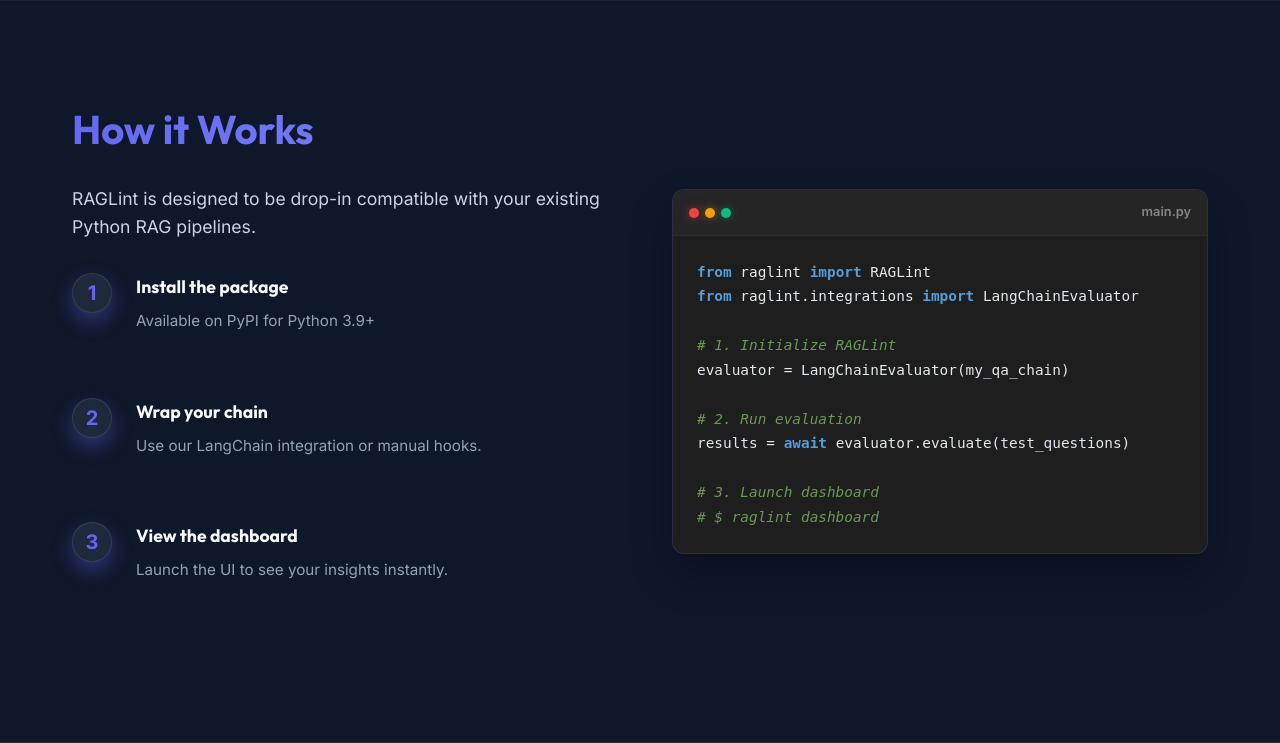
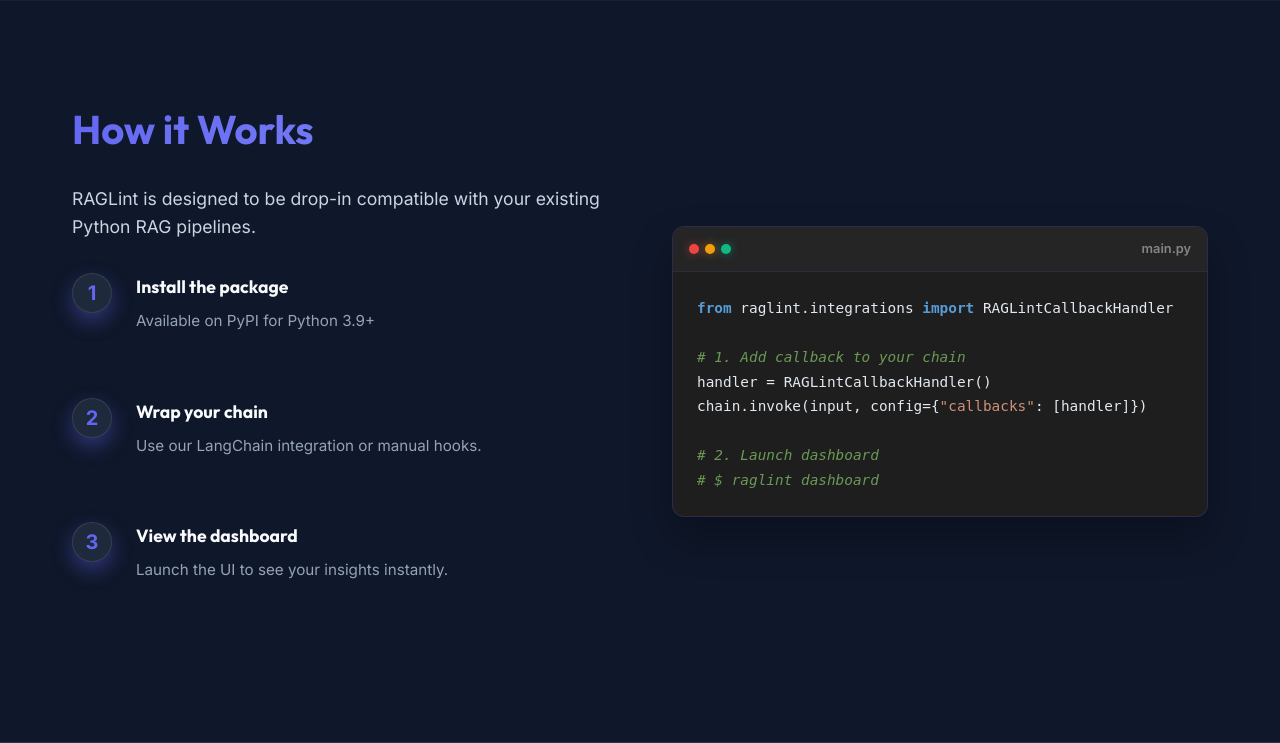
Before and after one commit to RAGlint-Dev/raglint, a FastAPI app: page / in a window 1280 px wide. Shown: the part 2811-3554 px from the top of the page. Run offline with FastAPI, Linux system fonts and the light colour scheme; parts of the project's set-up code (start-up, migrations or seed data) failed here and were passed over.

Commit message:
Update code snippets to reflect correct RAGLintCallbackHandler API

```diff
--- a/raglint/dashboard/templates/docs.html
+++ b/raglint/dashboard/templates/docs.html
@@ -441,8 +441,9 @@ results = analyzer.analyze([{
 
                 <h3>LangChain</h3>
                 <div class="code-window">
-                    <pre><code class="language-python"><span class="keyword">from</span> raglint.integrations <span class="keyword">import</span> LangChainEvaluator
-evaluator = LangChainEvaluator(chain)</code></pre>
+                    <pre><code class="language-python"><span class="keyword">from</span> raglint.integrations <span class="keyword">import</span> RAGLintCallbackHandler
+handler = RAGLintCallbackHandler()
+chain.invoke(input, config={<span class="string">"callbacks"</span>: [handler]})</code></pre>
                 </div>
 
                 <h3>LlamaIndex</h3>
--- a/raglint/dashboard/templates/landing.html
+++ b/raglint/dashboard/templates/landing.html
@@ -281,16 +281,13 @@
                             <div class="dots"><span></span><span></span><span></span></div>
                             <div class="lang">main.py</div>
                         </div>
-                        <pre><code class="language-python"><span class="keyword">from</span> raglint <span class="keyword">import</span> RAGLint
-<span class="keyword">from</span> raglint.integrations <span class="keyword">import</span> LangChainEvaluator
+                        <pre><code class="language-python"><span class="keyword">from</span> raglint.integrations <span class="keyword">import</span> RAGLintCallbackHandler
 
-<span class="comment"># 1. Initialize RAGLint</span>
-evaluator = LangChainEvaluator(my_qa_chain)
+<span class="comment"># 1. Add callback to your chain</span>
+handler = RAGLintCallbackHandler()
+chain.invoke(input, config={<span class="string">"callbacks"</span>: [handler]})
 
-<span class="comment"># 2. Run evaluation</span>
-results = <span class="keyword">await</span> evaluator.evaluate(test_questions)
-
-<span class="comment"># 3. Launch dashboard</span>
+<span class="comment"># 2. Launch dashboard</span>
 <span class="comment"># $ raglint dashboard</span>
 </code></pre>
                     </div>
```
